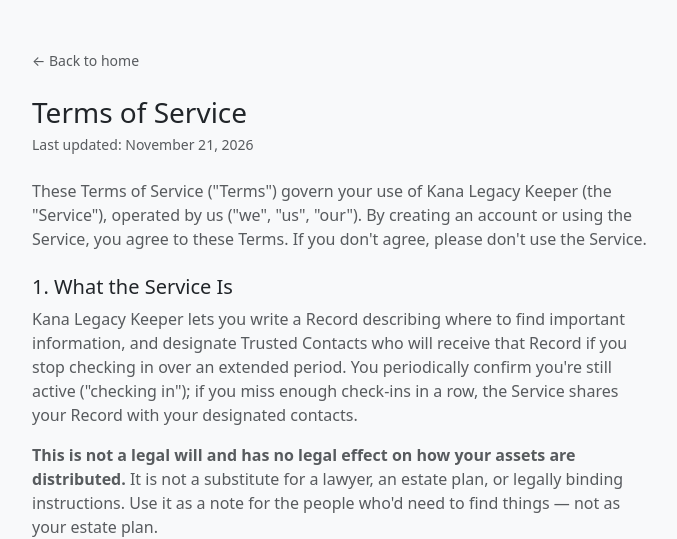
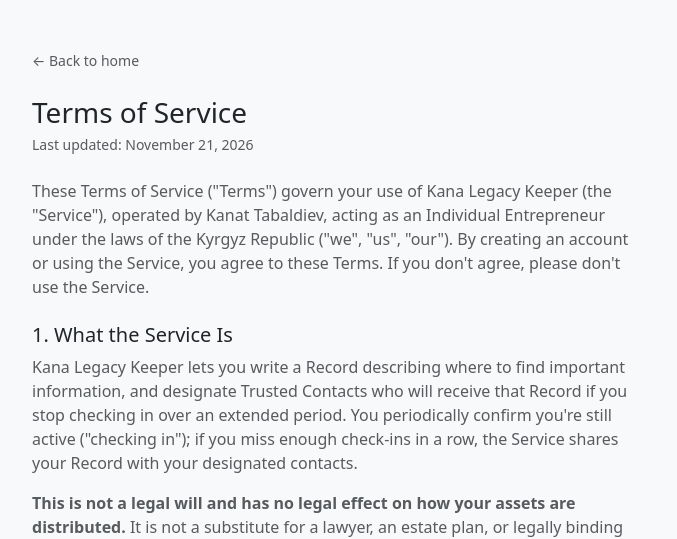
Before and after one commit to naneri/lastwillapp, a Laravel app: page /terms in a window 1280 px wide. Shown: the top 539 px of the page, without its empty margins (300-977 px from the left). Run offline with Laravel 12, Linux system fonts and the light colour scheme.

Commit message:
Name the operating entity in the Terms of Service
Paddle's domain review checklist requires the company name or sole
proprietor's legal name to appear in the Terms & Conditions. Adds
Kanat Tabaldiev, acting as an Individual Entrepreneur under the laws
of the Kyrgyz Republic.

Co-Authored-By: Claude Sonnet 5 <noreply@anthropic.com>

```diff
--- a/resources/views/terms.blade.php
+++ b/resources/views/terms.blade.php
@@ -25,9 +25,11 @@
             <p class="text-muted">
                 These Terms of Service ("Terms") govern your use of
                 {{ config('app.name', 'Laravel') }} (the "Service"), operated
-                by us ("we", "us", "our"). By creating an account or using the
-                Service, you agree to these Terms. If you don't agree, please
-                don't use the Service.
+                by Kanat Tabaldiev, acting as an Individual Entrepreneur
+                under the laws of the Kyrgyz Republic ("we", "us", "our").
+                By creating an account or using the Service, you agree to
+                these Terms. If you don't agree, please don't use the
+                Service.
             </p>
 
             <h2 class="h5 mt-4 mb-2">1. What the Service Is</h2>
```
